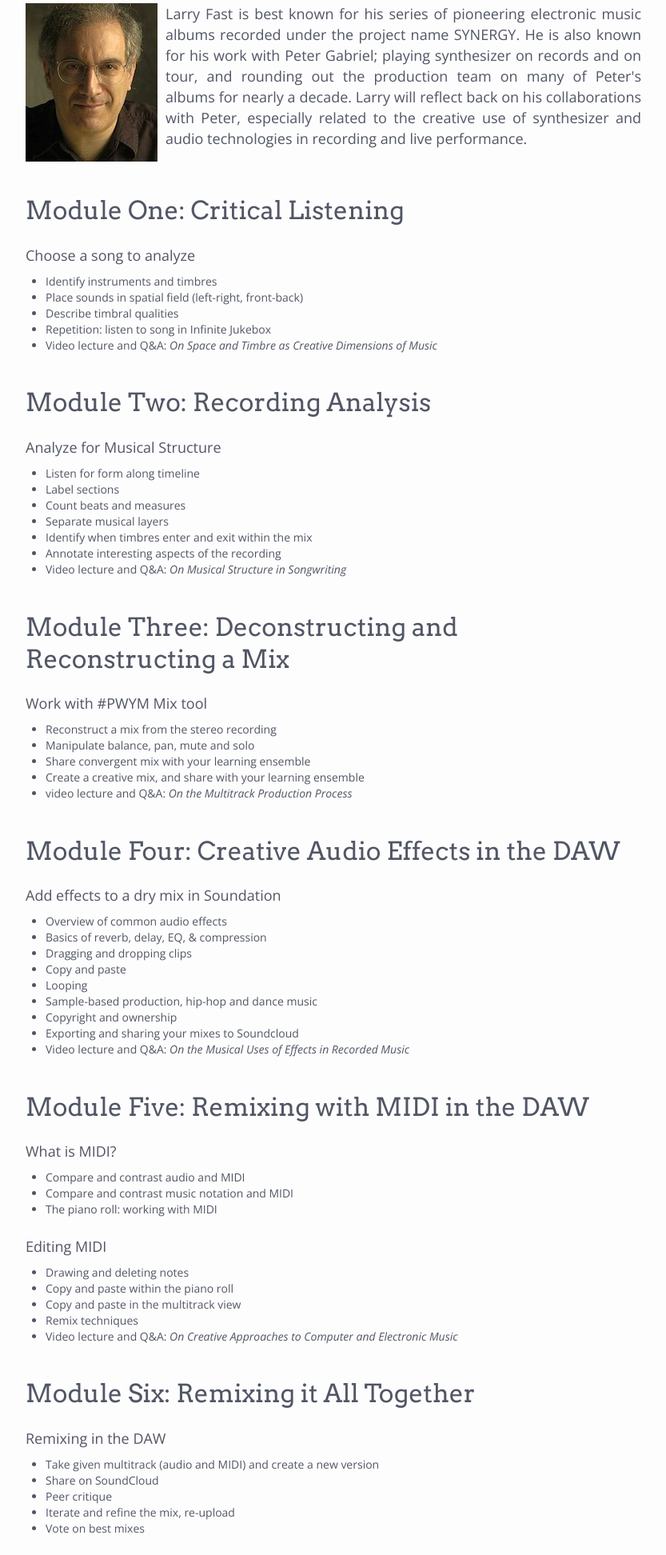
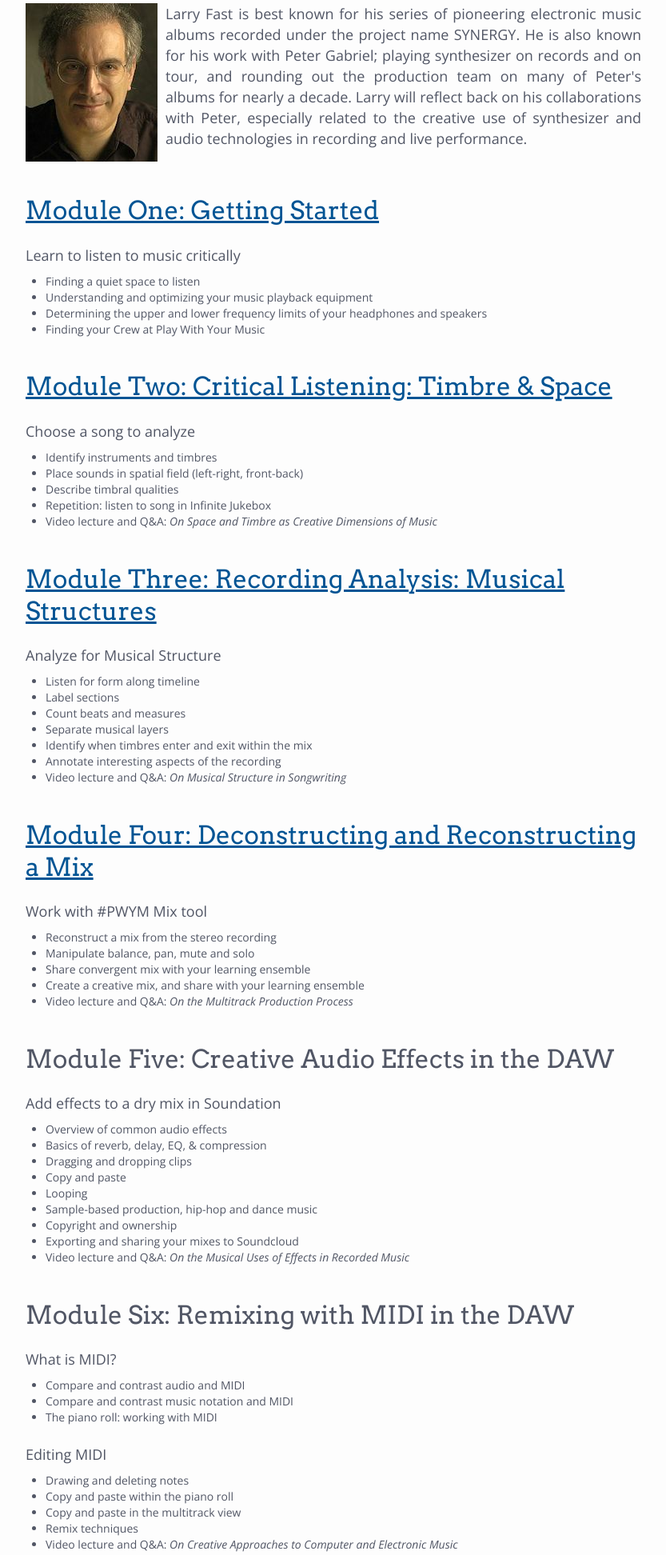
Before and after one commit to p2pu/mechanical-mooc, a Django app: page /curriculum/ in a window 1280 px wide. Shown: the part 897-2841 px from the top of the page at 80% size, without its empty margins (223-1056 px from the left). Run offline with Django 3.2, Linux system fonts and the light colour scheme; parts of the project's set-up code (start-up, migrations or seed data) failed here and were passed over; some libraries are stand-ins or nearby versions.

Commit message:
Update curriculum.html
Updated curriculum content, renumbered modules, and added direct links to PWYM Community modules.

```diff
--- a/templates/curriculum.html
+++ b/templates/curriculum.html
@@ -18,7 +18,17 @@
 				<h3>Larry Fast</h3></h3>
 				<p class="media"><img src="{{ STATIC_URL }}/img/larry_fast.jpg" class="pull-left">Larry Fast is best known for his series of pioneering electronic music albums recorded under the project name SYNERGY. He is also known for his work with Peter Gabriel; playing synthesizer on records and on tour, and rounding out the production team on many of Peter's albums for nearly a decade. Larry will reflect back on his collaborations with Peter, especially related to the creative use of synthesizer and audio technologies in recording and live performance.
 
-				<h2>Module One: Critical Listening</h2>
+				<h2><a href="http://community.playwithyourmusic.org/category/1-getting-started">Module One: Getting Started</a></h2>
+
+				<p>Learn to listen to music critically</p>
+				<ul>
+					<li>Finding a quiet space to listen</li>
+					<li>Understanding and optimizing your music playback equipment</li>
+					<li>Determining the upper and lower frequency limits of your headphones and speakers</li>
+					<li>Finding your Crew at Play With Your Music</li>
+				</ul>
+
+				<h2><a href="http://community.playwithyourmusic.org/category/2-listening-for-timbre-and-space">Module Two: Critical Listening: Timbre & Space</a></h2>
 
 				<p>Choose a song to analyze</p>
 				<ul>
@@ -29,7 +39,7 @@
 					<li>Video lecture and Q&A: <i>On Space and Timbre as Creative Dimensions of Music</i></li>
 				</ul>
 
-				<h2>Module Two: Recording Analysis</h2>
+				<h2><a href="http://community.playwithyourmusic.org/category/3-listening-for-musical-structure">Module Three: Recording Analysis: Musical Structures</a></h2>
 
 				<p>Analyze for Musical Structure</p>
 				<ul>
@@ -42,7 +52,7 @@
 					<li>Video lecture and Q&A: <i>On Musical Structure in Songwriting</i></li>
 				</ul>
 
-				<h2>Module Three: Deconstructing and Reconstructing a Mix</h2>
+				<h2><a href="http://community.playwithyourmusic.org/category/4-mixing-music-multitracks">Module Four: Deconstructing and Reconstructing a Mix</a></h2>
 
 				<p>Work with #PWYM Mix tool</p>
 				<ul>
@@ -50,10 +60,10 @@
 					<li>Manipulate balance, pan, mute and solo</li>
 					<li>Share convergent mix with your learning ensemble</li>
 					<li>Create a creative mix, and share with your learning ensemble</li>
-					<li>video lecture and Q&A: <i>On the Multitrack Production Process</i></li>
+					<li>Video lecture and Q&A: <i>On the Multitrack Production Process</i></li>
 				</ul>
 
-				<h2>Module Four: Creative Audio Effects in the DAW</h2>
+				<h2>Module Five: Creative Audio Effects in the DAW</h2>
 
 				<p>Add effects to a dry mix in Soundation</p>
 				<ul>
@@ -68,7 +78,7 @@
 					<li>Video lecture and Q&A: <i>On the Musical Uses of Effects in Recorded Music</i></li>
 				</ul>
 
-				<h2>Module Five: Remixing with MIDI in the DAW</h2>
+				<h2>Module Six: Remixing with MIDI in the DAW</h2>
 
 				<p>What is MIDI?</p>
 				<ul>
@@ -85,7 +95,7 @@
 					<li>Video lecture and Q&A: <i>On Creative Approaches to Computer and Electronic Music</i></li>
 				</ul>
 
-				<h2>Module Six: Remixing it All Together</h2>
+				<h2>Module Seven: Remixing it All Together</h2>
 
 				<p>Remixing in the DAW</p>
 				<ul>
```
